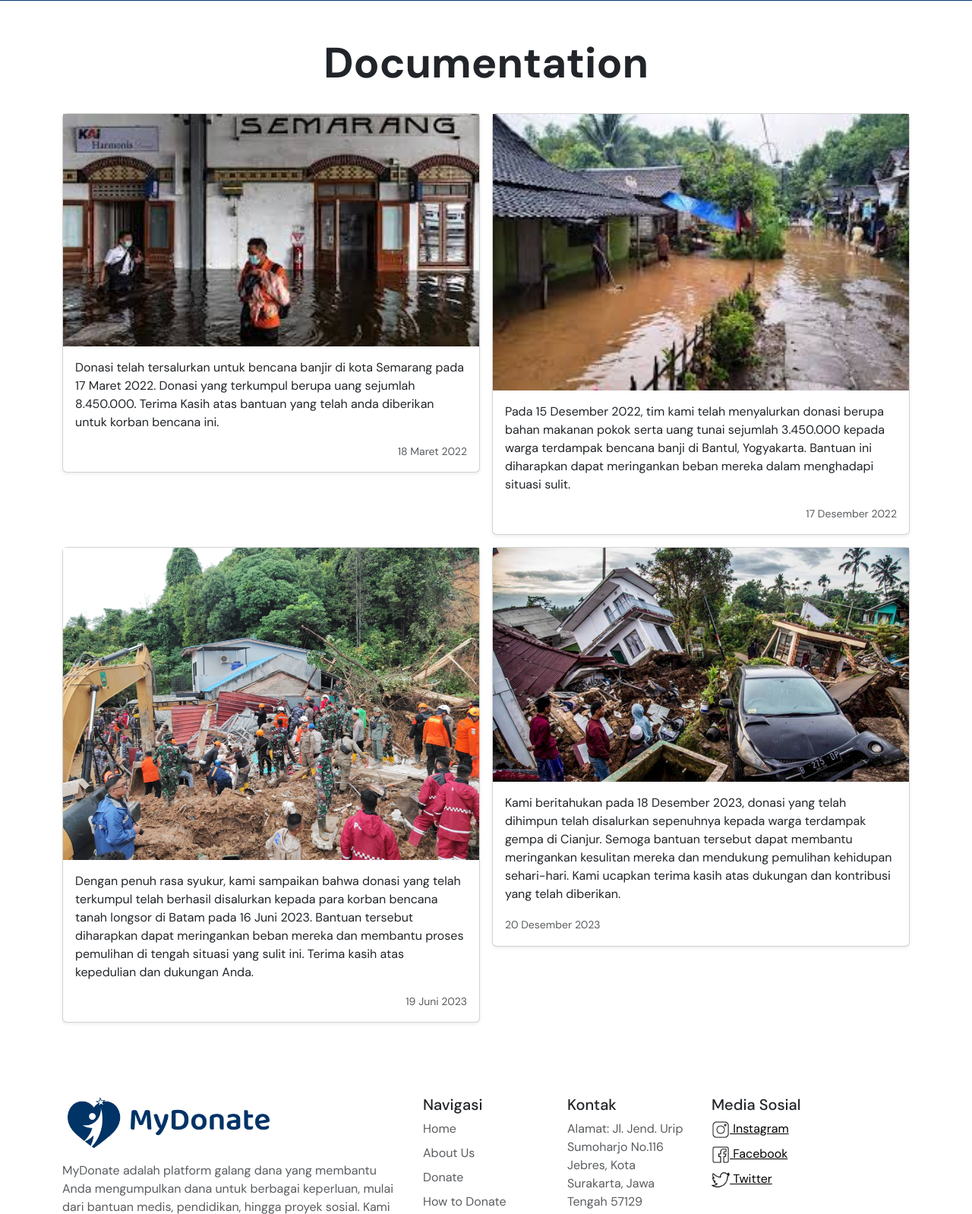
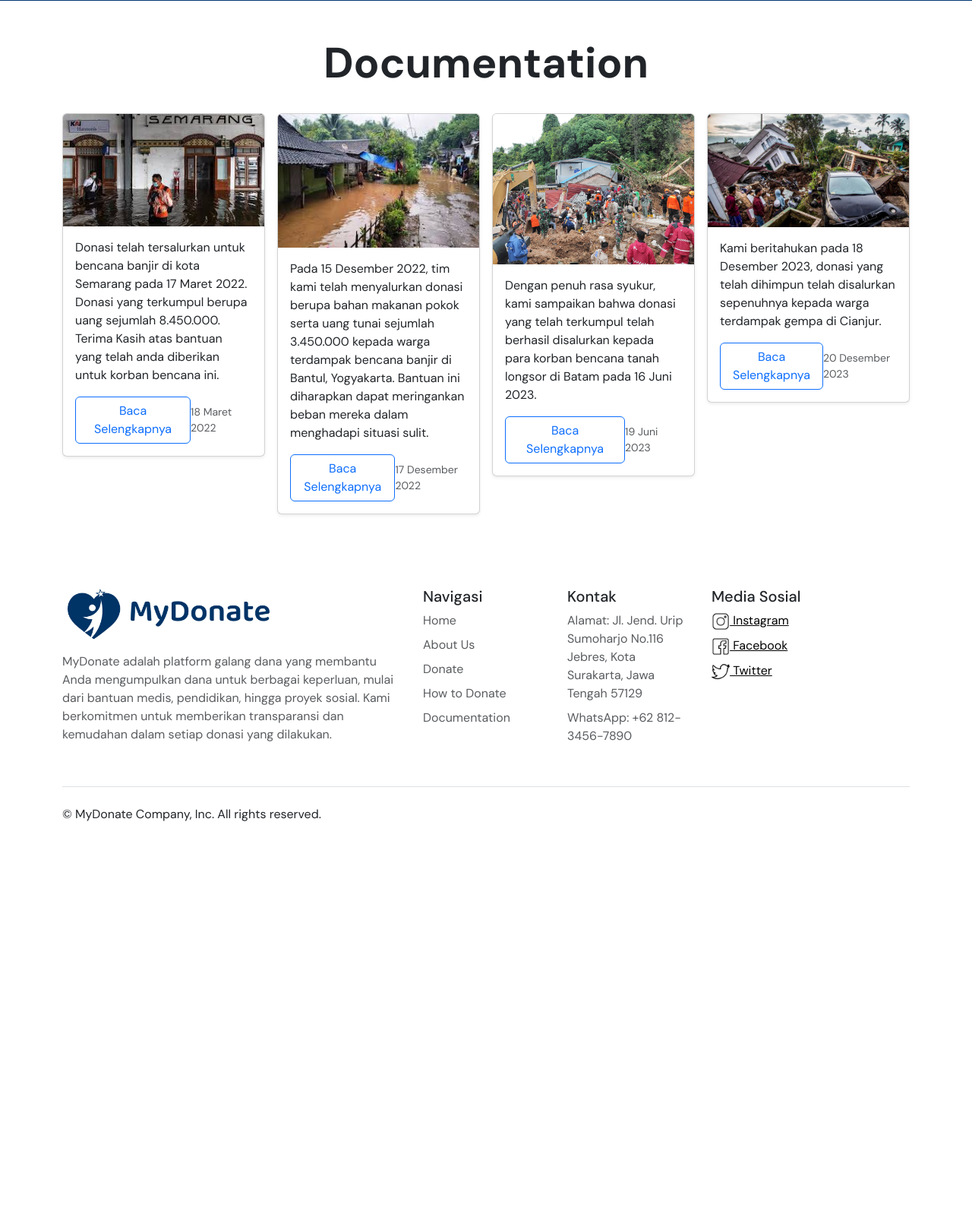
Before and after one commit to MayTanaya/project-webdev, a PHP site: page / in a window 1280 px wide. Shown: the part 3523-5121 px from the top of the page at 76% size. After the commit the page ends 4604 px from the top, so only its background shows below. Run offline with PHP 8.4, Linux system fonts and the light colour scheme.

Commit message:
Update index.php

```diff
--- a/index.php
+++ b/index.php
@@ -46,8 +46,8 @@
 
         <!-- Login & Sign Up -->
         <form class="d-flex">
-          <a class="btn btn-login me-2" href="pages/user/form-rev.html">Login</a>
-          <button class="btn btn-signup" type="button">Sign Up</button>
+          <a class="btn btn-login me-2" href="pages/auth/Login.html">Login</a>
+          <a class="btn btn-signup" href="pages/auth/SignupUser.html">Sign Up</a>
         </form>
       </div>
     </div>
@@ -231,77 +231,103 @@
   <!-- End How To Donate -->
 
 
-  <!-- Start Updates -->
+  <!-- Start Documentation -->
   <section id="documentation" class="pb-5">
     <div class="container">
       <div class="col-12 p-4">
         <h2 class="display-4 text-center fw-bold mt-4">Documentation</h2>
       </div>
 
-      <div class="row row-cols-1 row-cols-sm-2 row-cols-md-2 g-3">
+      <div class="row row-cols-1 row-cols-sm-2 row-cols-md-4 g-3">
+        <!-- Card 1 -->
         <div class="col">
           <div class="card shadow-sm">
-            <img src="images/banjirSemarang.jpeg" alt="Banjir Semarang" width="100%" height="200%">
+            <img src="images/banjirSemarang.jpeg" alt="Banjir Semarang" class="card-img-top fixed-size-img">
             <div class="card-body">
-              <p class="card-text">Donasi telah tersalurkan untuk bencana banjir di kota Semarang pada 17 Maret 2022.
-                Donasi yang terkumpul berupa uang sejumlah 8.450.000. Terima Kasih atas bantuan yang telah anda diberikan
-                untuk korban bencana ini.</p>
+              <p class="card-text short-text">Donasi telah tersalurkan untuk bencana banjir di kota Semarang pada 17 Maret 2022. Donasi yang terkumpul berupa uang sejumlah 8.450.000. Terima Kasih atas bantuan yang telah anda diberikan untuk korban bencana ini.</p>
+              <p class="card-text full-text" style="display: none;">Donasi telah tersalurkan untuk bencana banjir di kota Semarang pada 17 Maret 2022. Donasi yang terkumpul berupa uang sejumlah 8.450.000. Terima Kasih atas bantuan yang telah anda diberikan untuk korban bencana ini. <strong>Informasi tambahan:</strong> Bantuan ini disalurkan melalui posko bencana setempat.</p>
               <div class="d-flex justify-content-between align-items-center">
-                <div class="btn-group">
-                </div>
-                <small class="text-body-secondary"> 18 Maret 2022</small> <!-- Tgl Upload update ke web -->
+                <a href="#" class="btn btn-outline-primary toggle-text">Baca Selengkapnya</a>
+                <small class="text-body-secondary">18 Maret 2022</small>
               </div>
             </div>
           </div>
         </div>
+
+        <!-- Card 2 -->
         <div class="col">
           <div class="card shadow-sm">
-            <img src="images/BanjirBantul.jpeg" alt="Banjir Bantul" width="100%" height="200%">
+            <img src="images/BanjirBantul.jpeg" alt="Banjir Bantul" class="card-img-top fixed-size-img">
             <div class="card-body">
-              <p class="card-text">Pada 15 Desember 2022, tim kami telah menyalurkan donasi berupa bahan makanan pokok
-                serta uang tunai sejumlah 3.450.000 kepada warga terdampak bencana banji di Bantul, Yogyakarta.
-                Bantuan ini diharapkan dapat meringankan beban mereka dalam menghadapi situasi sulit.</p>
+              <p class="card-text short-text">Pada 15 Desember 2022, tim kami telah menyalurkan donasi berupa bahan makanan pokok serta uang tunai sejumlah 3.450.000 kepada warga terdampak bencana banjir di Bantul, Yogyakarta. Bantuan ini diharapkan dapat meringankan beban mereka dalam menghadapi situasi sulit.</p>
+              <p class="card-text full-text" style="display: none;">Pada 15 Desember 2022, tim kami telah menyalurkan donasi berupa bahan makanan pokok serta uang tunai sejumlah 3.450.000 kepada warga terdampak bencana banjir di Bantul, Yogyakarta. Bantuan ini diharapkan dapat meringankan beban mereka dalam menghadapi situasi sulit. <strong>Informasi tambahan:</strong> Donasi disalurkan melalui relawan setempat.</p>
               <div class="d-flex justify-content-between align-items-center">
-                <div class="btn-group">
-                </div>
+                <a href="#" class="btn btn-outline-primary toggle-text">Baca Selengkapnya</a>
                 <small class="text-body-secondary">17 Desember 2022</small>
               </div>
             </div>
           </div>
         </div>
+
+        <!-- Card 3 -->
         <div class="col">
           <div class="card shadow-sm">
-            <img src="images/tanah-longsor.jpg" alt="Tanah Longsor" width="100%" height="200%">
+            <img src="images/tanah-longsor.jpg" alt="Banjir Bantul" class="card-img-top fixed-size-img">
             <div class="card-body">
-              <p class="card-text">Dengan penuh rasa syukur, kami sampaikan bahwa donasi yang telah terkumpul telah
-                berhasil disalurkan kepada para korban bencana tanah longsor di Batam pada 16 Juni 2023. Bantuan
-                tersebut diharapkan dapat meringankan beban mereka dan membantu proses pemulihan di tengah situasi
-                yang sulit ini. Terima kasih atas kepedulian dan dukungan Anda.</p>
+              <p class="card-text short-text">Dengan penuh rasa syukur, kami sampaikan bahwa donasi yang telah terkumpul telah berhasil disalurkan kepada para korban bencana tanah longsor di Batam pada 16 Juni 2023.</p>
+              <p class="card-text full-text" style="display: none;">Dengan penuh rasa syukur, kami sampaikan bahwa donasi yang telah terkumpul telah berhasil disalurkan kepada para korban bencana tanah longsor di Batam pada 16 Juni 2023. Bantuan tersebut diharapkan dapat meringankan beban mereka dan membantu proses pemulihan di tengah situasi yang sulit ini. Terima kasih atas kepedulian dan dukungan Anda.</p>
               <div class="d-flex justify-content-between align-items-center">
-                <div class="btn-group">
-                </div>
+                <a href="#" class="btn btn-outline-primary toggle-text">Baca Selengkapnya</a>
                 <small class="text-body-secondary">19 Juni 2023</small>
               </div>
             </div>
           </div>
         </div>
 
+        <!-- Card 4 -->
         <div class="col">
           <div class="card shadow-sm">
-            <img src="images/gempa.jpg" alt="Gempa" width="100%" height="200%">
+            <img src="images/gempa.jpg" alt="Gempa" class="card-img-top fixed-size-img">
             <div class="card-body">
-              <p class="card-text">Kami beritahukan pada 18 Desember 2023, donasi yang telah dihimpun telah disalurkan
-                sepenuhnya kepada warga terdampak gempa di Cianjur. Semoga bantuan tersebut dapat membantu meringankan
-                kesulitan mereka dan mendukung pemulihan kehidupan sehari-hari. Kami ucapkan terima kasih atas dukungan
-                dan kontribusi yang telah diberikan.</p>
+              <p class="card-text short-text">Kami beritahukan pada 18 Desember 2023, donasi yang telah dihimpun telah disalurkan sepenuhnya kepada warga terdampak gempa di Cianjur.</p>
+              <p class="card-text full-text" style="display: none;">Kami beritahukan pada 18 Desember 2023, donasi yang telah dihimpun telah disalurkan sepenuhnya kepada warga terdampak gempa di Cianjur. Semoga bantuan tersebut dapat membantu meringankan kesulitan mereka dan mendukung pemulihan kehidupan sehari-hari. Kami ucapkan terima kasih atas dukungan dan kontribusi yang telah diberikan.</p>
               <div class="d-flex justify-content-between align-items-center">
+                <a href="#" class="btn btn-outline-primary toggle-text">Baca Selengkapnya</a>
+                <small class="text-body-secondary">20 Desember 2023</small>
               </div>
-              <small class="text-body-secondary">20 Desember 2023</small>
             </div>
           </div>
         </div>
       </div>
+    </div>
   </section>
+
+  <!-- JavaScript Internal -->
+  <script>
+    document.addEventListener("DOMContentLoaded", function() {
+      const toggleButtons = document.querySelectorAll(".toggle-text");
+
+      toggleButtons.forEach(button => {
+        button.addEventListener("click", function(e) {
+          e.preventDefault(); // Mencegah perilaku default link
+          const cardBody = this.closest(".card-body");
+          const shortText = cardBody.querySelector(".short-text");
+          const fullText = cardBody.querySelector(".full-text");
+
+          if (shortText.style.display === "none") {
+            shortText.style.display = "-webkit-box"; // Tampilkan teks singkat
+            fullText.style.display = "none"; // Sembunyikan teks lengkap
+            this.textContent = "Baca Selengkapnya"; // Ubah teks tombol
+          } else {
+            shortText.style.display = "none"; // Sembunyikan teks singkat
+            fullText.style.display = "block"; // Tampilkan teks lengkap
+            this.textContent = "Tampilkan Lebih Sedikit"; // Ubah teks tombol
+          }
+        });
+      });
+    });
+  </script>
+
 
 
   <!-- Start Footer -->
@@ -324,10 +350,10 @@
           <h5>Navigasi</h5>
           <ul class="nav flex-column">
             <li class="nav-item mb-2"><a href="#" class="nav-link p-0 text-body-secondary">Home</a></li>
-            <li class="nav-item mb-2"><a href="#" class="nav-link p-0 text-body-secondary">About Us</a></li>
-            <li class="nav-item mb-2"><a href="#" class="nav-link p-0 text-body-secondary">Donate</a></li>
-            <li class="nav-item mb-2"><a href="#" class="nav-link p-0 text-body-secondary">How to Donate</a></li>
-            <li class="nav-item mb-2"><a href="#" class="nav-link p-0 text-body-secondary">Documentation</a></li>
+            <li class="nav-item mb-2"><a href="#about-us" class="nav-link p-0 text-body-secondary">About Us</a></li>
+            <li class="nav-item mb-2"><a href="#open-donations" class="nav-link p-0 text-body-secondary">Donate</a></li>
+            <li class="nav-item mb-2"><a href="#how-to-donate" class="nav-link p-0 text-body-secondary">How to Donate</a></li>
+            <li class="nav-item mb-2"><a href="#documentation" class="nav-link p-0 text-body-secondary">Documentation</a></li>
           </ul>
         </div>
 
```
